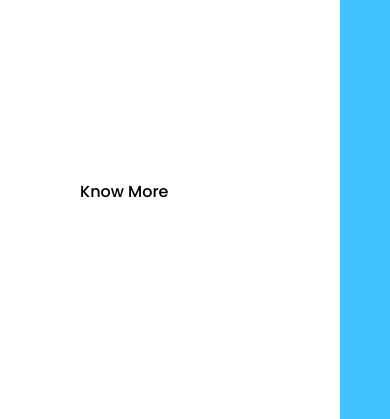
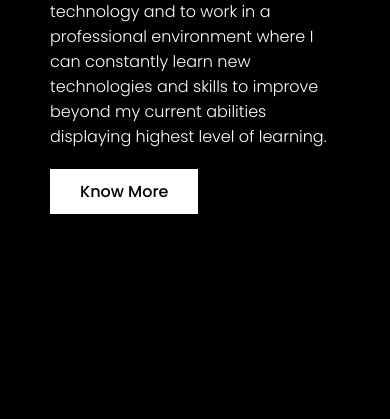
Before and after one commit to Vishalyadav0804/Responsive-Portfolio, a plain HTML site: page index.html in a window 390 px wide. Shown: the part 425-844 px from the top of the page. Drawn offline with Linux system fonts and the light colour scheme.

Commit message:
Update ResponsivePortfolio.css

```diff
--- a/ResponsivePortfolio.css
+++ b/ResponsivePortfolio.css
@@ -63,7 +63,7 @@ header #toggle:after {
   width: 100%;
   min-height: 100vh;
   padding: 100px;
-  background: url(Image/bg.jpg);
+  background: url(Images/bg.jpg);
   background-size: cover;
   display: flex;
   align-items: center;
```
